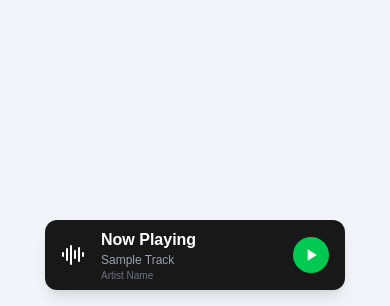
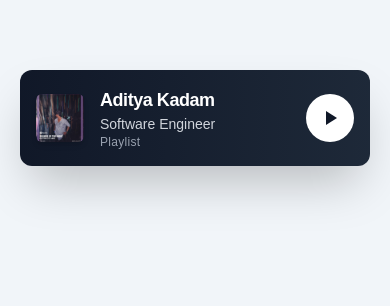
Before and after one commit to Kadam-Aditya/Aadiii-Vault, a Next.js app: page / in a window 390 px wide. Shown: the part 538-844 px from the top of the page. Built offline with nearby package versions, Linux system fonts and the light colour scheme.

Commit message:
AV: Mobile home page

```diff
--- a/src/components/animations/robo-animations.tsx
+++ b/src/components/animations/robo-animations.tsx
@@ -1,159 +1,32 @@
-// "use client";
-
-// import React, { Suspense, useState, useEffect, useRef } from "react";
-// import { Application } from "@splinetool/runtime";
-
-// const Spline = React.lazy(() => import("@splinetool/react-spline"));
-
-// // Simple hook to check if viewport is mobile
-// function useIsMobile() {
-//   const [isMobile, setIsMobile] = useState(false);
-
-//   useEffect(() => {
-//     const checkMobile = () => {
-//       setIsMobile(window.innerWidth <= 768); // Adjust breakpoint as needed
-//     };
-
-//     checkMobile();
-//     window.addEventListener("resize", checkMobile);
-
-//     return () => window.removeEventListener("resize", checkMobile);
-//   }, []);
-
-//   return isMobile;
-// }
-
-// export default function SimpleSpline() {
-//   const [error, setError] = useState<string | null>(null);
-//   const [isPlaying, setIsPlaying] = useState(false); // Track playback state
-//   const audioRef = useRef<HTMLAudioElement | null>(null); // Reference to audio element
-//   const isMobile = useIsMobile();
-
-//   const scenePath = isMobile ? "/assets/T4.spline" : "/assets/adiBot.spline";
-//   const audioSrc = "/assets/THE WEEKND.mp3"; // 320 kbps MP3 in public/assets
-
-//   // Handle click on Spline object to toggle audio playback
-//   const handleSplineClick = () => {
-//     if (audioRef.current) {
-//       if (isPlaying) {
-//         audioRef.current.pause();
-//       } else {
-//         audioRef.current.play().catch((err) => {
-//           console.error("Audio playback error:", err);
-//           setError("Failed to play audio. Ensure the file is accessible.");
-//         });
-//       }
-//       setIsPlaying(!isPlaying);
-//     }
-//   };
-
-//   return (
-//     <div style={{ width: "100%", height: "100vh", position: "relative" }}>
-//       {error ? (
-//         <div className="flex items-center justify-center h-screen text-red-500">
-//           Error: {error}
-//         </div>
-//       ) : (
-//         <Suspense
-//           fallback={
-//             <div className="flex items-center justify-center h-screen">
-//               Loading 3D scene...
-//             </div>
-//           }
-//         >
-//           <Spline
-//             scene={scenePath}
-//             onLoad={(app: Application) => {
-//               console.log("Spline scene loaded successfully:", scenePath);
-//             }}
-//             onMouseDown={handleSplineClick} // Trigger audio on click
-//             // @ts-expect-error: Spline component does not have onError prop
-//             onError={(err: Error) => {
-//               console.error(err);
-//               setError(err.message);
-//             }}
-//           />
-//         </Suspense>
-//       )}
-//       {/* Audio element (hidden) */}
-//       <audio
-//         ref={audioRef}
-//         src={audioSrc}
-//         loop // Optional: loop the audio
-//         preload="auto" // Preload for fast playback
-//       />
-//       {/* Custom Hero Card */}
-//       <div
-//         className="absolute bottom-4 left-4 w-full max-w-xs h-40 bg-[#181818] rounded-xl shadow-lg p-4 flex items-center justify-between"
-//         style={{ border: "none" }}
-//       >
-//         <div className="flex flex-col justify-center">
-//           <h3 className="text-white text-lg font-semibold">Now Playing</h3>
-//           <p className="text-gray-400 text-sm">Sample Track</p>
-//           <p className="text-gray-500 text-xs">Artist Name</p>
-//         </div>
-//         <button
-//           onClick={handleSplineClick} // Reuse the same toggle function for consistency
-//           className="p-3 bg-green-500 rounded-full hover:bg-green-600 transition-colors"
-//         >
-//           {isPlaying ? (
-//             <svg
-//               className="w-6 h-6 text-white"
-//               fill="currentColor"
-//               viewBox="0 0 24 24"
-//             >
-//               <path d="M6 4h4v16H6V4zm8 0h4v16h-4V4z" />
-//             </svg>
-//           ) : (
-//             <svg
-//               className="w-6 h-6 text-white"
-//               fill="currentColor"
-//               viewBox="0 0 24 24"
-//             >
-//               <path d="M8 5v14l11-7L8 5z" />
-//             </svg>
-//           )}
-//         </button>
-//       </div>
-//     </div>
-//   );
-// }
-
 "use client";
 
-import React, { Suspense, useState, useEffect, useRef } from "react";
+import React, { Suspense, useState, useRef } from "react";
 import { Application } from "@splinetool/runtime";
 import { useIsMobile } from "@/hooks/use-ismobile"; // Import the global useIsMobile hook
-import { AudioLines } from "lucide-react";
+import AudioCard from "../global/audioCard";
 
 const Spline = React.lazy(() => import("@splinetool/react-spline"));
 
 export default function SimpleSpline() {
   const [error, setError] = useState<string | null>(null);
-  const [isPlaying, setIsPlaying] = useState(false); // Track playback state
-  const audioRef = useRef<HTMLAudioElement | null>(null); // Reference to audio element
-  const isMobile = useIsMobile(); // Use the global hook
+  const isMobile = useIsMobile();
 
   const scenePath = isMobile ? "/assets/T4.spline" : "/assets/adiBot.spline";
-  const audioSrc = "/assets/THE WEEKND.mp3"; // 320 kbps MP3 in public/assets
 
-  // Handle click on Spline object to toggle audio playback
-  const handleSplineClick = () => {
-    if (isMobile && audioRef.current) { // Only handle audio on mobile
-      if (isPlaying) {
-        audioRef.current.pause();
-      } else {
-        audioRef.current.play().catch((err) => {
-          console.error("Audio playback error:", err);
-          setError("Failed to play audio. Ensure the file is accessible.");
-        });
-      }
-      setIsPlaying(!isPlaying);
+  const handleSplineLoad = (app: Application) => {
+    console.log("Spline scene loaded successfully:", scenePath);
+    const canvas = app.canvas;
+    if (canvas) {
+      canvas.style.background = "transparent";
     }
   };
 
+  const splineStyle = isMobile
+    ? { background: "transparent", marginTop: "-100px" }
+    : { background: "transparent" };
+
   return (
-    <div style={{ width: "100%", height: "100vh", position: "relative" }}>
+    <div style={{ width: "100%", height: "100vh", position: "relative", background: "transparent", overflow: "hidden" }}>
       {error ? (
         <div className="flex items-center justify-center h-screen text-red-500">
           Error: {error}
@@ -168,65 +41,17 @@ export default function SimpleSpline() {
         >
           <Spline
             scene={scenePath}
-            onLoad={(app: Application) => {
-              console.log("Spline scene loaded successfully:", scenePath);
-            }}
-            onMouseDown={handleSplineClick} // Trigger audio on click (mobile only)
+            onLoad={handleSplineLoad}
             // @ts-expect-error: Spline component does not have onError prop
             onError={(err: Error) => {
               console.error(err);
               setError(err.message);
             }}
+            style={splineStyle}
           />
         </Suspense>
       )}
-      {isMobile && (
-        <>
-          {/* Audio element (hidden) */}
-          <audio
-            ref={audioRef}
-            src={audioSrc}
-            loop // Optional: loop the audio
-            preload="auto" // Preload for fast playback
-          />
-          {/* Custom Hero Card */}
-          <div
-            className="absolute bottom-4 left-1/2 -translate-x-1/2 w-[90%] max-w-[300px] h-[70px] bg-[#181818] rounded-xl shadow-lg p-4 flex items-center justify-between"
-            style={{ border: "none" }}
-          >
-            <div className="flex items-center gap-4">
-              <AudioLines color="#fff" size={24} />
-              <div className="flex flex-col justify-center">
-                <h3 className="text-white text-md font-semibold">Now Playing</h3>
-                <p className="text-gray-400 text-xs">Sample Track</p>
-                <p className="text-gray-500 text-[10px]">Artist Name</p>
-              </div>
-            </div>
-            <button
-              onClick={handleSplineClick} // Reuse the same toggle function
-              className="p-2 bg-green-500 rounded-full hover:bg-green-600 transition-colors"
-            >
-              {isPlaying ? (
-                <svg
-                  className="w-5 h-5 text-white"
-                  fill="currentColor"
-                  viewBox="0 0 24 24"
-                >
-                  <path d="M6 4h4v16H6V4zm8 0h4v16h-4V4z" />
-                </svg>
-              ) : (
-                <svg
-                  className="w-5 h-5 text-white"
-                  fill="currentColor"
-                  viewBox="0 0 24 24"
-                >
-                  <path d="M8 5v14l11-7L8 5z" />
-                </svg>
-              )}
-            </button>
-          </div>
-        </>
-      )}
+      {isMobile && <AudioCard/>}
     </div>
   );
 }
--- /dev/null
+++ b/src/components/global/audioCard.tsx
@@ -0,0 +1,74 @@
+"use client";
+
+import React, { useRef, useState } from "react";
+import { AudioLines } from "lucide-react";
+
+const AudioCard = () => {
+  const audioRef = useRef<HTMLAudioElement | null>(null);
+  const audioSrc = "/assets/THE WEEKND.mp3"; // Ensure this path is correct relative to public folder
+  const imageSrc = "/assets/AadiiiSpotify.jpeg"; // Replace with your image path
+  const [isPlaying, setIsPlaying] = useState(false);
+
+  const handleToggle = () => {
+    if (audioRef.current) {
+      if (isPlaying) {
+        audioRef.current.pause();
+      } else {
+        audioRef.current.play().catch((err) => {
+          console.error("Audio playback error:", err);
+        });
+      }
+    }
+  };
+
+  return (
+    <div
+      className="absolute bottom-35 left-1/2 -translate-x-1/2 w-[90%] max-w-[350px] bg-gradient-to-r from-gray-900 to-gray-800 rounded-xl shadow-2xl p-4 flex items-center justify-between transition-all duration-300 hover:shadow-[0_0_15px_rgba(255,255,255,0.2)]"
+    >
+      <div className="flex items-center gap-4">
+        <div className="relative flex items-center gap-2">
+          <img
+            src={imageSrc}
+            alt="Album cover"
+            className="w-12 h-12 rounded-md object-cover shadow-md"
+          />
+        </div>
+        <div className="flex flex-col justify-center">
+          <h3 className="text-white text-lg font-bold tracking-tight">Aditya Kadam</h3>
+          <p className="text-gray-300 text-sm font-medium">Software Engineer</p>
+          <p className="text-gray-400 text-xs tracking-wide">Playlist</p>
+        </div>
+      </div>
+      <button
+        onClick={handleToggle}
+        className="p-3 bg-white rounded-full hover:bg-gray-200 transition-colors duration-200 transform hover:scale-105"
+      >
+        {isPlaying ? (
+          <svg
+            className="w-6 h-6 text-gray-900"
+            fill="currentColor"
+            viewBox="0 0 24 24"
+          >
+            <path d="M6 4h4v16H6V4zm8 0h4v16h-4V4z" />
+          </svg>
+        ) : (
+          <svg
+            className="w-6 h-6 text-gray-900"
+            fill="currentColor"
+            viewBox="0 0 24 24"
+          >
+            <path d="M8 5v14l11-7L8 5z" />
+          </svg>
+        )}
+      </button>
+      <audio
+        ref={audioRef}
+        src={audioSrc}
+        loop
+        preload="auto"
+      />
+    </div>
+  );
+};
+
+export default AudioCard;
--- a/src/components/navbar/navbar.tsx
+++ b/src/components/navbar/navbar.tsx
@@ -90,7 +90,7 @@ const Navbar: React.FC = () => {
       {isMobile && !isOpen ? (
         <div className="w-full h-full flex items-center justify-center cursor-pointer">
           <span className="text-[#333] text-lg font-roboto">
-            <AudioLines color="#54545B" />
+            <AudioLines color="#54545B"/>
           </span>
         </div>
       ) : (
```
Also changed, not shown: public/assets/AadiiiSpotify.jpeg (added).
